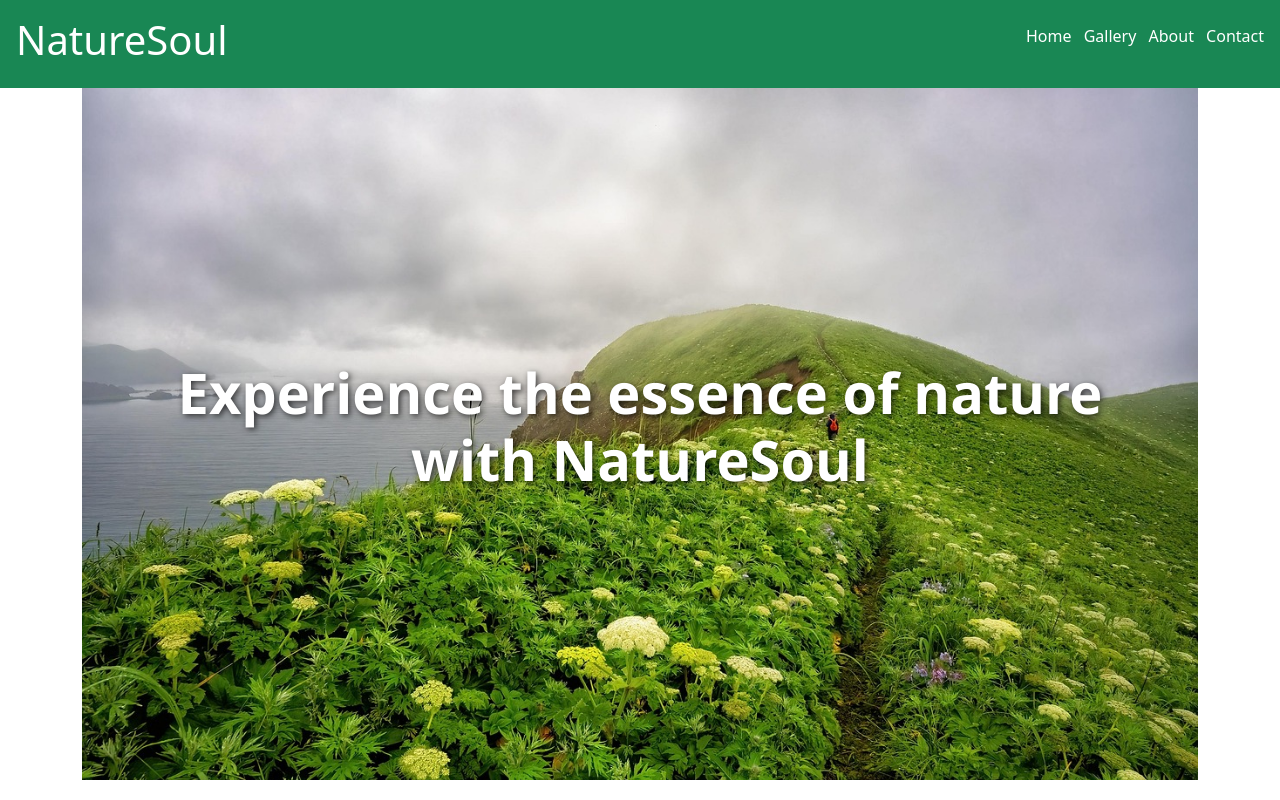
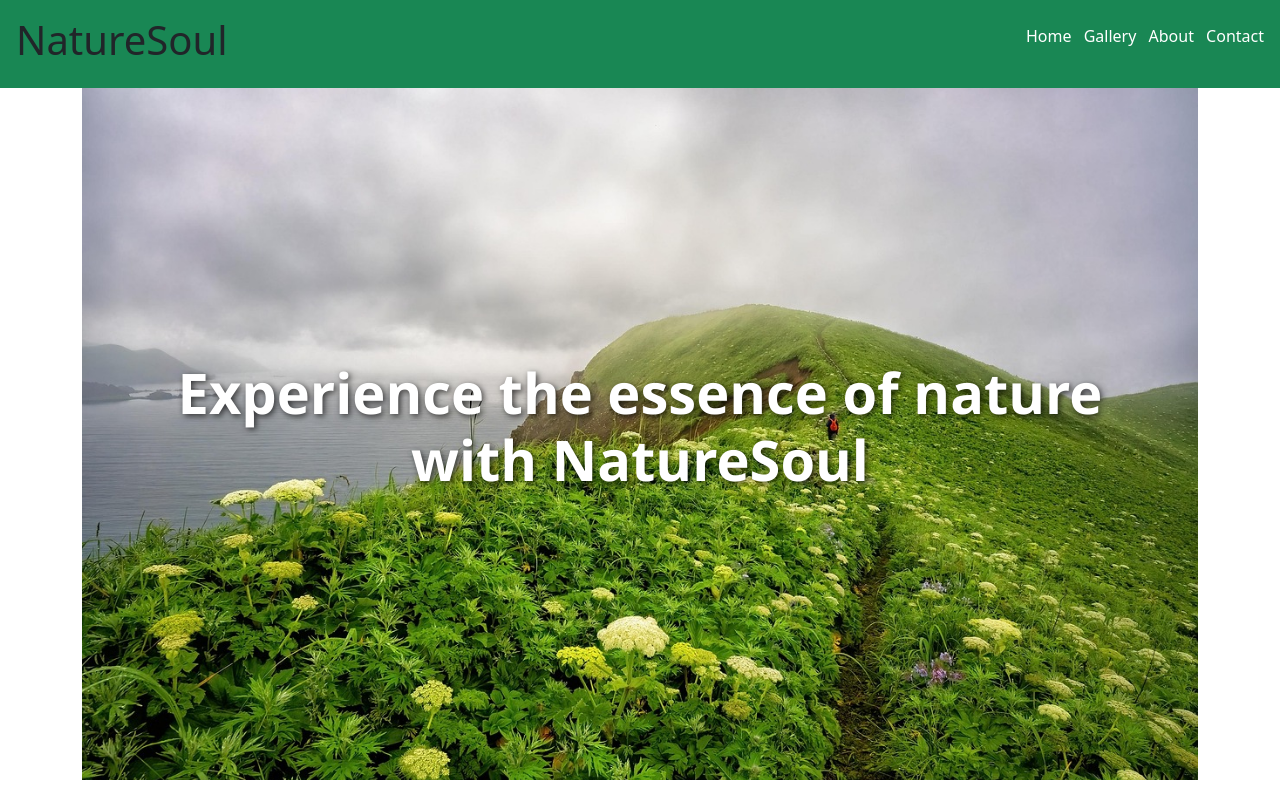
Before and after one commit to Darsika-Thavasingam/NatureSoul, a plain HTML site: page index.html in a window 1280 px wide. Shown: the top 800 px of the page. Drawn offline with nearby package versions, Linux system fonts and the light colour scheme.

Commit message:
update css again

```diff
--- a/index.html
+++ b/index.html
@@ -78,7 +78,7 @@
     </head>
 <body>
 <div class="container bg-white">
-        <header class="p-3 text-white bg-success fixed-top">
+        <header class="p-3 bg-success fixed-top">
         <div class="row">
             <div class="col-12 col-md-6">
                 <h1>NatureSoul</h1>
```
